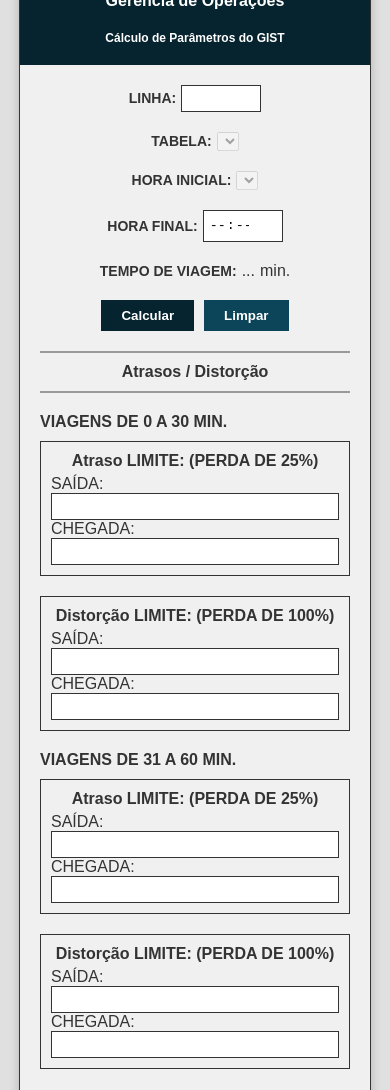
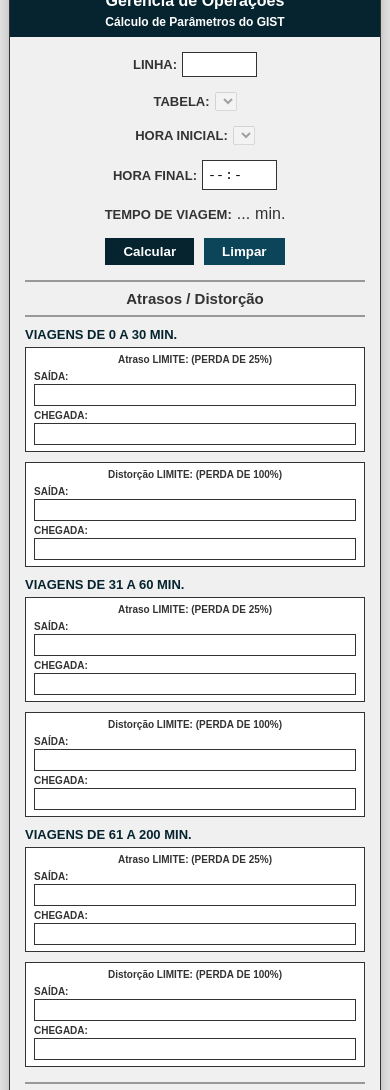
Before and after one commit to IsraelCesarA/ParametroOnline, a plain HTML site: page index.html in a window 390 px wide. Shown: the part 290-1380 px from the top of the page. Drawn offline with Linux system fonts and the light colour scheme.

Commit message:
Refactor CSS for improved layout and spacing
Adjusted styles for better layout and responsiveness.

```diff
--- a/style.css
+++ b/style.css
@@ -8,7 +8,7 @@
 }
 body {
     margin: 0;
-    padding: 20px;
+    padding: 10px; /* Reduzido para ganhar espaço de tela */
     font-family: Arial, sans-serif;
     background: #e0e0e0;
     color: #333;
@@ -17,7 +17,7 @@
 }
 .container {
     width: 100%;
-    max-width: 1000px;
+    max-width: 1100px; /* Levemente alargado para acomodar bem os 4 quadros menores */
     height: fit-content;
     background: var(--card-bg);
     border: 1px solid var(--border-color);
@@ -28,7 +28,7 @@
     color: var(--text-light);
     display: flex;
     align-items: center;
-    padding: 10px 20px;
+    padding: 8px 15px; /* Mais compacto */
 }
 .header-left, .header-right {
     flex: 1;
@@ -52,28 +52,32 @@
 }
 
 .header-title {
-    font-size: 24px;
+    font-size: 20px; /* Reduzido levemente */
     font-weight: bold;
     display: flex;
     align-items: center;
+    margin: 0;
 }
-
+.header-subtitle {
+    font-size: 14px;
+    margin: 5px 0 0 0;
+}
 .sindionibus-logo {
-    height: 40px;
+    height: 35px; /* Reduzido levemente */
 }
 .header-right {
     text-align: right;
 }
 .main-content {
-    padding: 20px;
+    padding: 15px; /* Reduzido */
 }
 .input-section {
     display: flex;
     flex-wrap: wrap;
     align-items: center;
     justify-content: center;
-    gap: 20px;
-    padding-bottom: 20px;
+    gap: 15px;
+    padding-bottom: 15px;
     border-bottom: 2px solid var(--line-color);
 }
 .input-group {
@@ -83,15 +87,15 @@
 }
 .input-group label {
     font-weight: bold;
-    font-size: 14px;
+    font-size: 13px;
 }
 .input-group input {
-    width: 80px;
-    padding: 5px;
+    width: 75px;
+    padding: 4px;
     border: 1px solid var(--border-color);
 }
 .calc-button {
-    padding: 8px 20px;
+    padding: 6px 18px;
     background: var(--bg-dark);
     color: var(--text-light);
     border: none;
@@ -99,7 +103,7 @@
     font-weight: bold;
 }
 .clear-button {
-    padding: 8px 20px;
+    padding: 6px 18px;
     background: var(--bg-light);
     color: var(--text-light);
     border: none;
@@ -109,49 +113,65 @@
 .section-title {
     text-align: center;
     font-weight: bold;
-    font-size: 16px;
-    padding: 10px 0;
+    font-size: 15px;
+    padding: 8px 0;
     border-bottom: 2px solid var(--line-color);
+    margin-bottom: 10px;
 }
 .sections-grid {
     display: grid;
-    grid-template-columns: 2fr 1fr;
-    gap: 20px;
+    grid-template-columns: 1fr 1fr;
+    gap: 15px; /* Espaço entre as colunas reduzido */
 }
 .atrasos-section {
     border-right: 2px solid var(--line-color);
-    padding-right: 20px;
+    padding-right: 15px;
 }
 .category {
-    margin-top: 20px;
+    margin-top: 10px; /* Margem reduzida para grudar mais os blocos */
 }
 .category-title {
     font-weight: bold;
-    margin-bottom: 10px;
+    margin-bottom: 5px;
+    font-size: 13px;
+    color: var(--bg-dark);
 }
 .category-content {
     display: flex;
-    flex-wrap: wrap;
-    gap: 20px;
+    flex-wrap: nowrap; /* FORÇA os quadros a ficarem lado a lado */
+    gap: 10px; /* Reduzido para caber melhor na tela */
 }
 .sub-category {
     flex: 1;
-    min-width: 200px;
+    min-width: 0; /* Remove a trava que quebrava a linha */
     border: 1px solid var(--border-color);
-    padding: 10px;
+    padding: 6px 8px; /* Mais compacto internamente */
     display: flex;
     flex-direction: column;
+    justify-content: center;
+    background-color: #fff;
 }
 .sub-category-title {
     font-weight: bold;
     text-align: center;
-    margin-bottom: 5px;
+    margin-bottom: 6px;
+    font-size: 10px; /* Fonte menor para caber textos longos (ex: Distorção) */
+}
+.sub-category label {
+    font-size: 10px;
+    font-weight: bold;
+    margin-bottom: 2px;
 }
 .sub-category input {
     width: 100%;
     box-sizing: border-box;
-    padding: 5px;
+    padding: 3px;
     border: 1px solid var(--border-color);
+    font-size: 12px;
+    margin-bottom: 4px;
+}
+.sub-category input:last-child {
+    margin-bottom: 0; /* Tira a margem do último input para enxugar espaço */
 }
 .button-group{
     display: flex;
@@ -164,19 +184,19 @@
     max-width: 100px;
 }
 
-/* --- ESTILOS DA NOVA TABELA DE PARÂMETROS --- */
+/* --- ESTILOS DA TABELA DE PARÂMETROS --- */
 .tabela-parametros-container {
-    margin-top: 40px;
-    padding-top: 20px;
+    margin-top: 25px; /* Margem reduzida */
+    padding-top: 15px;
     border-top: 2px solid var(--line-color);
 }
 .tabela-parametros-container h2 {
     text-align: center;
     color: var(--text-light);
     background-color: var(--bg-dark);
-    padding: 12px;
+    padding: 8px;
     margin: 0;
-    font-size: 18px;
+    font-size: 14px;
 }
 .tabela-parametros-wrapper {
     overflow-x: auto;
@@ -189,23 +209,34 @@
     border: 1px solid var(--border-color);
 }
 .tabela-parametros th, .tabela-parametros td {
-    padding: 10px 8px;
+    padding: 6px; /* Tabelas mais estreitas */
     border: 1px solid var(--border-color);
 }
 .tabela-parametros th {
     background-color: var(--bg-light);
     color: var(--text-light);
-    font-size: 14px;
+    font-size: 12px;
     font-weight: bold;
 }
 .tabela-parametros td {
-    font-size: 14px;
+    font-size: 12px;
     color: #333;
 }
 .coluna-destaque {
     background-color: rgba(12, 69, 90, 0.1);
 }
 
+@media (max-width: 768px) {
+    .sections-grid {
+        grid-template-columns: 1fr; /* Em telas menores (celular) ele empilha tudo */
+    }
+    .atrasos-section {
+        border-right: none;
+        padding-right: 0;
+        border-bottom: 2px solid var(--line-color);
+        padding-bottom: 15px;
+    }
+}
 @media (max-width: 568px) {
     .header-center {
         flex-direction: column;
@@ -213,15 +244,6 @@
     }
     .input-section {
         flex-direction: column;
-    }
-    .sections-grid {
-        grid-template-columns: 1fr;
-    }
-    .atrasos-section {
-        border-right: none;
-        padding-right: 0;
-        border-bottom: 2px solid var(--line-color);
-        padding-bottom: 20px;
     }
     .gist-logo{
         width: 100%;
@@ -250,11 +272,7 @@
     .header-subtitle{
         font-size: 12px;
     }
-    .container {
-        width: 100%;
-        height: fit-content;
-        background: var(--card-bg);
-        border: 1px solid var(--border-color);
-        box-shadow: 0 4px 10px rgba(0,0,0,0.2);
+    .category-content {
+        flex-direction: column; /* No celular bem pequeno os quadros ficam um em cima do outro */
     }
 }
```
